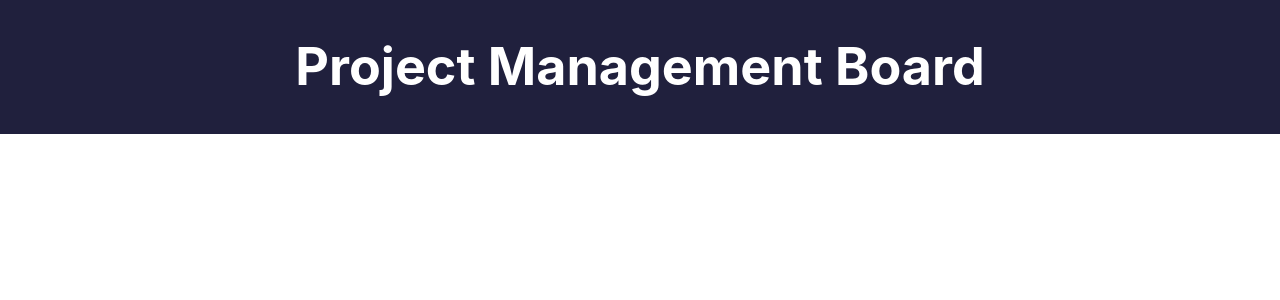
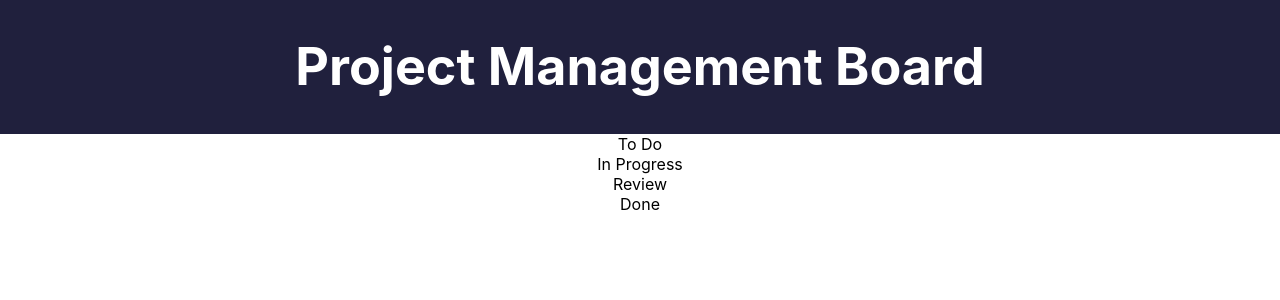
Before and after one commit to Milind452/simple-project-board, a React (Create React App) app: page / in a window 1280 px wide. Shown: the top 300 px of the page. Built offline with nearby package versions, Linux system fonts and the light colour scheme.

Commit message:
Add board

```diff
--- a/src/App.js
+++ b/src/App.js
@@ -1,10 +1,12 @@
 import "./App.css";
 import Header from "./components/Header/Header";
+import Board from "./pages/Board/Board";
 
 function App() {
     return (
         <div className="App">
             <Header />
+            <Board />
         </div>
     );
 }
--- /dev/null
+++ b/src/pages/Board/Board.js
@@ -0,0 +1,18 @@
+import "./Board.css";
+
+export default function Board() {
+    const lanes = [
+        { id: 1, title: "To Do" },
+        { id: 2, title: "In Progress" },
+        { id: 3, title: "Review" },
+        { id: 4, title: "Done" },
+    ];
+
+    return (
+        <div className="Board-wrapper">
+            {lanes.map((lane) => (
+                <div key={lane.id}>{lane.title}</div>
+            ))}
+        </div>
+    );
+}
```
Also changed, not shown: src/pages/Board/Board.css (added).
